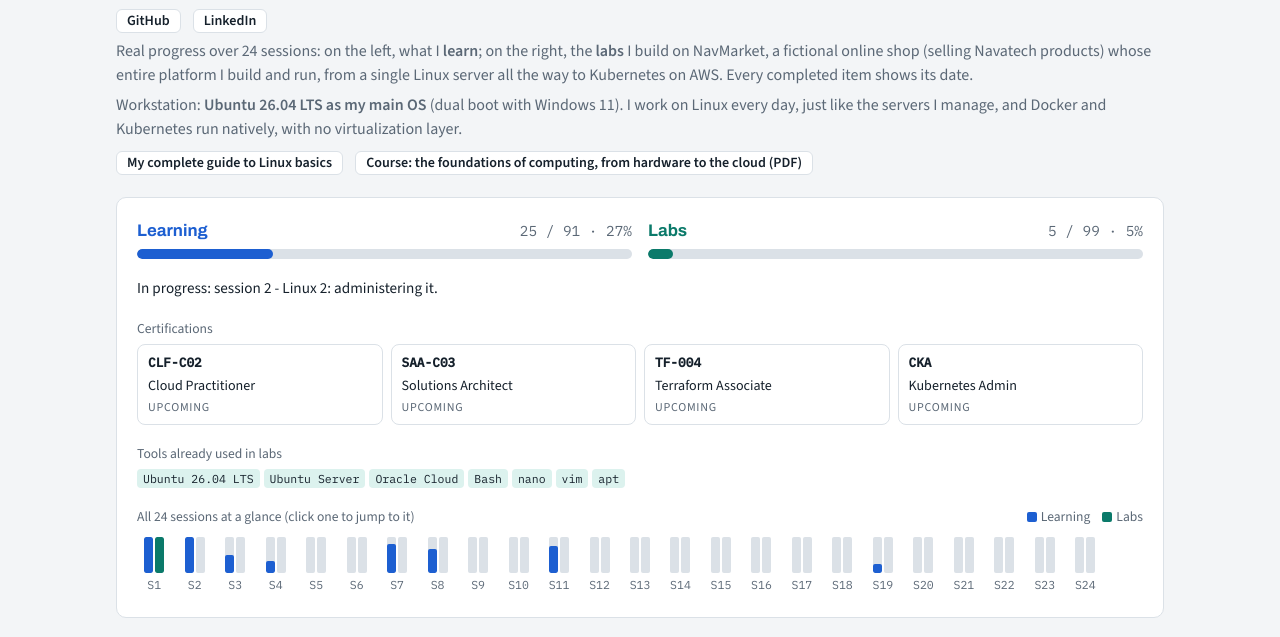
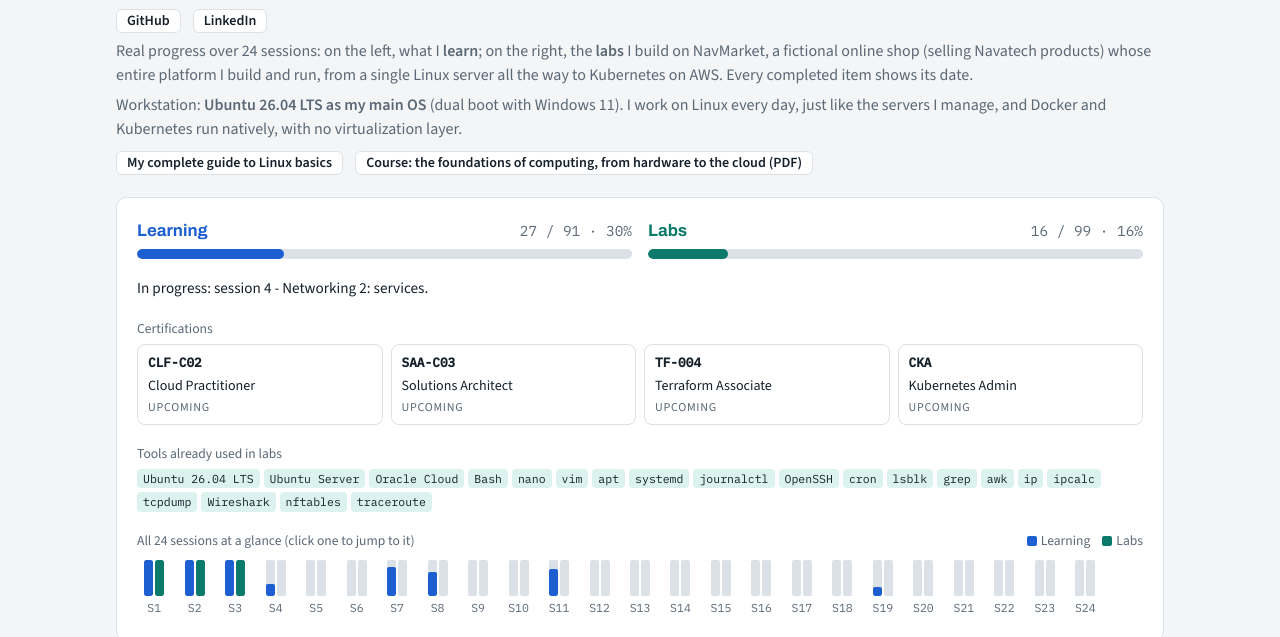
Before and after one commit to Nava-techn/navmarket-roadmap, a plain HTML site: page index.html in a window 1280 px wide. Shown: the part 135-772 px from the top of the page. Drawn offline with nearby package versions, Linux system fonts and the light colour scheme.

Commit message:
Mise à jour du suivi

```diff
--- a/index.html
+++ b/index.html
@@ -119,7 +119,7 @@ footer .btn{align-self:flex-start;font-size:.8rem;padding:4px 10px}
 </style>
 </head>
 <body>
-<script type="application/json" id="state">{"profile":{"name":"NAGUE Valdes","headline":"Data Engineer - DataOps - DevOps/Cloud","github":"https://github.com/Nava-techn/navmarket-roadmap","linkedin":"https://www.linkedin.com/in/valdes-nague/"},"done":{"f1_1":"2026-10-04","f1_2":"2026-10-06","f1_3":"2026-10-06","f1_4":"2026-10-06","f2_4":"2026-10-06","f2_3":"2026-10-06","f2_2":"2026-10-06","f2_1":"2026-10-06","f2_5":"2026-10-06","f2_6":"2026-10-06","f3_1":"2026-10-06","f3_3":"2026-10-06","f4_1":"2026-10-06","f4_2":"2026-10-06","f7_1":"2026-10-06","f7_2":"2026-10-06","f7_3":"2026-10-06","f7_5":"2026-10-06","f8_1":"2026-10-06","f8_2":"2026-10-06","f11_1":"2026-10-06","f11_2":"2026-10-06","f11_3":"2026-10-06","f19_2":"2026-10-06","s1_1":"2026-10-08","s1_2":"2026-10-09","s1_3":"2026-10-09","s1_4":"2026-10-09","f1_5":"2026-10-11","s1_5":"2026-10-11"},"updatedAt":"2026-10-11T15:56:05.404Z"}</script>
+<script type="application/json" id="state">{"profile":{"name":"NAGUE Valdes","headline":"Data Engineer - DataOps - DevOps/Cloud","github":"https://github.com/Nava-techn/navmarket-roadmap","linkedin":"https://www.linkedin.com/in/valdes-nague/"},"done":{"f1_1":"2026-10-04","f1_2":"2026-10-06","f1_3":"2026-10-06","f1_4":"2026-10-06","f2_4":"2026-10-06","f2_3":"2026-10-06","f2_2":"2026-10-06","f2_1":"2026-10-06","f2_5":"2026-10-06","f2_6":"2026-10-06","f3_1":"2026-10-06","f3_3":"2026-10-06","f4_1":"2026-10-06","f4_2":"2026-10-06","f7_1":"2026-10-06","f7_2":"2026-10-06","f7_3":"2026-10-06","f7_5":"2026-10-06","f8_1":"2026-10-06","f8_2":"2026-10-06","f11_1":"2026-10-06","f11_2":"2026-10-06","f11_3":"2026-10-06","f19_2":"2026-10-06","s1_1":"2026-10-08","s1_2":"2026-10-09","s1_3":"2026-10-09","s1_4":"2026-10-09","f1_5":"2026-10-11","s1_5":"2026-10-11","s2_1":"2026-10-26","s2_2":"2026-10-26","s2_3":"2026-10-28","s2_4":"2026-10-28","s2_5":"2026-10-30","s2_6":"2026-10-30","s2_x":"2026-11-01","s3_1":"2026-11-03","s3_2":"2026-11-05","s3_3":"2026-11-07","s3_4":"2026-11-07","f3_2":"2026-11-03","f3_4":"2026-11-05"},"updatedAt":"2026-11-07T21:30:00.000Z"}</script>
 <div class="wrap">
   <header>
     <div class="eyebrow">DevOps / AWS Cloud learning path · NavMarket project</div>
```
